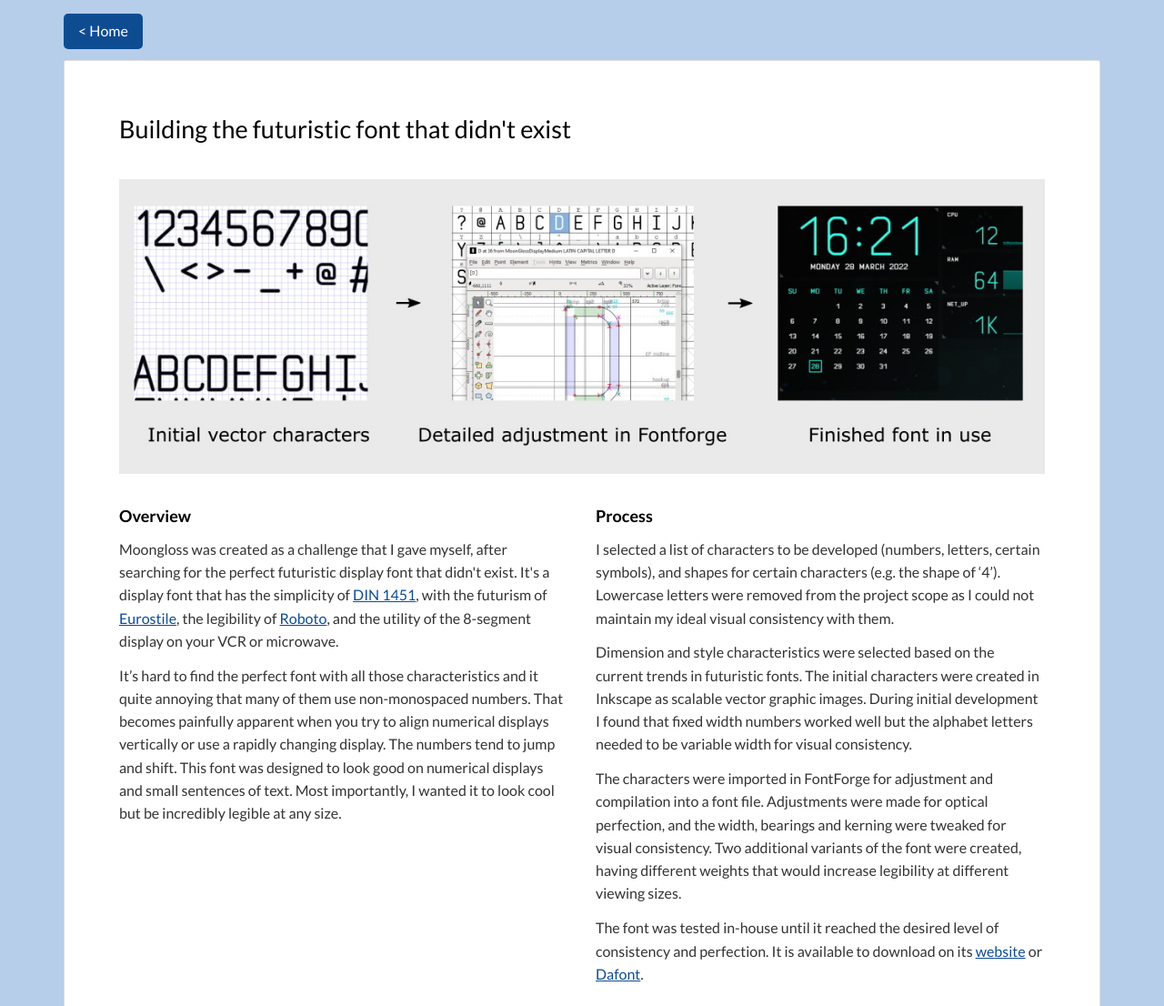
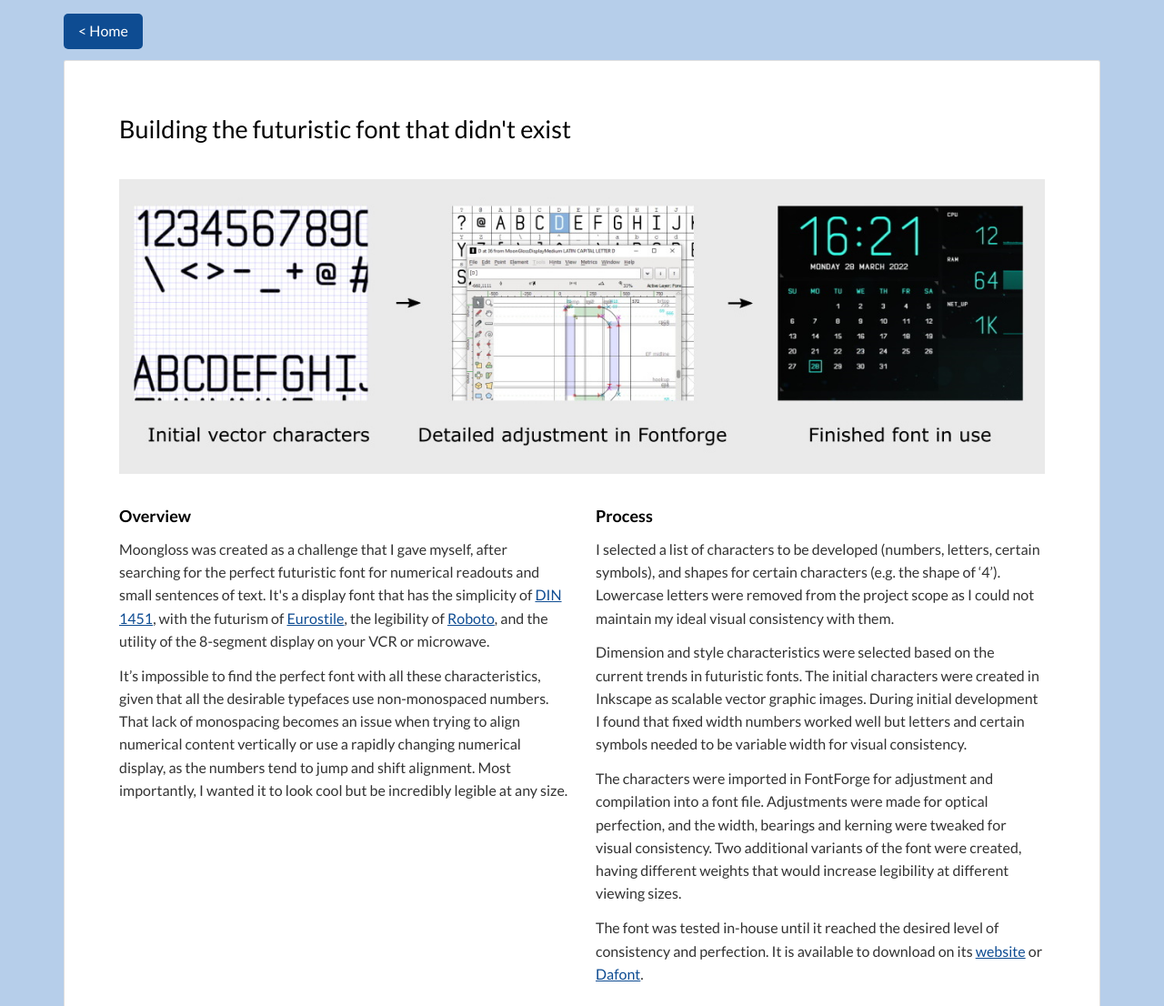
Before and after one commit to immanuelsmith/immanuelsmith.github.io, a plain HTML site: page design1.html in a window 1280 px wide. Shown: the top 1106 px of the page at 91% size. Drawn offline with Linux system fonts and the light colour scheme; a web font is replaced by a local one.

Commit message:
Add files via upload

```diff
--- a/design1.html
+++ b/design1.html
@@ -15,7 +15,7 @@
         <link rel="apple-touch-icon" sizes="180x180" href="./assets/apple-icon-180x180.png">
         <link href="./assets/favicon.ico" rel="icon">
 
-        <title>Immanuel Smith | Portfolio project #2</title>
+        <title>Immanuel Smith | Portfolio project #3</title>
 
         <link href="./main.d8e0d294.css" rel="stylesheet"></head>
 
@@ -55,15 +55,15 @@
                                     <div class="col-md-6">
                                         <p>&nbsp </p>
                                         <h5>Overview</h5>
-                                        <p>Moongloss was created as a challenge that I gave myself, after searching for the perfect futuristic display font that didn't exist. It's a display font that has the simplicity of <a href="https://www.linotype.com/306/din-1451-family.html" target="_blank"><u>DIN 1451</u></a>, with the futurism of <a href="https://www.linotype.com/342843/eurostile-family.html" target="_blank"><u>Eurostile</u></a>, the legibility of <a href="https://fonts.google.com/specimen/Roboto" target="_blank"><u>Roboto</u></a>, and the utility of the 8-segment display on your VCR or microwave.</p>
-                                        <p>It’s hard to find the perfect font with all those characteristics and it quite annoying that many of them use non-monospaced numbers. That becomes painfully apparent when you try to align numerical displays vertically or use a rapidly changing display. The numbers tend to jump and shift. This font was designed to look good on numerical displays and small sentences of text. Most importantly, I wanted it to look cool but be incredibly legible at any size.</p>
+                                        <p>Moongloss was created as a challenge that I gave myself, after searching for the perfect futuristic font for numerical readouts and small sentences of text. It's a display font that has the simplicity of <a href="https://www.linotype.com/306/din-1451-family.html" target="_blank"><u>DIN 1451</u></a>, with the futurism of <a href="https://www.linotype.com/342843/eurostile-family.html" target="_blank"><u>Eurostile</u></a>, the legibility of <a href="https://fonts.google.com/specimen/Roboto" target="_blank"><u>Roboto</u></a>, and the utility of the 8-segment display on your VCR or microwave.</p>
+                                        <p>It’s impossible to find the perfect font with all these characteristics, given that all the desirable typefaces use non-monospaced numbers. That lack of monospacing becomes an issue when trying to align numerical content vertically or use a rapidly changing numerical display, as the numbers tend to jump and shift alignment. Most importantly, I wanted it to look cool but be incredibly legible at any size.</p>
                                         <p>&nbsp </p>
                                     </div>
                                     <div class="col-md-6">
                                         <p>&nbsp </p>
                                         <h5>Process</h5>
                                         <p>I selected a list of characters to be developed (numbers, letters, certain symbols), and shapes for certain characters (e.g. the shape of ‘4’). Lowercase letters were removed from the project scope as I could not maintain my ideal visual consistency with them.</p>
-                                        <p>Dimension and style characteristics were selected based on the current trends in futuristic fonts. The initial characters were created in Inkscape as scalable vector graphic images. During initial development I found that fixed width numbers worked well but the alphabet letters needed to be variable width for visual consistency.</p>
+                                        <p>Dimension and style characteristics were selected based on the current trends in futuristic fonts. The initial characters were created in Inkscape as scalable vector graphic images. During initial development I found that fixed width numbers worked well but letters and certain symbols needed to be variable width for visual consistency.</p>
                                         <p>The characters were imported in FontForge for adjustment and compilation into a font file. Adjustments were made for optical perfection, and the width, bearings and kerning were tweaked for visual consistency. Two additional variants of the font were created, having different weights that would increase legibility at different viewing sizes.</p>
                                         <p>The font was tested in-house until it reached the desired level of consistency and perfection. It is available to download on its <a href="https://moonglossfont.github.io" target =_blank"><u>website</u></a> or <a href="https://www.dafont.com/moongloss.font" target="_blank"><u>Dafont</u></a>.</p>
                                     </div>
```
